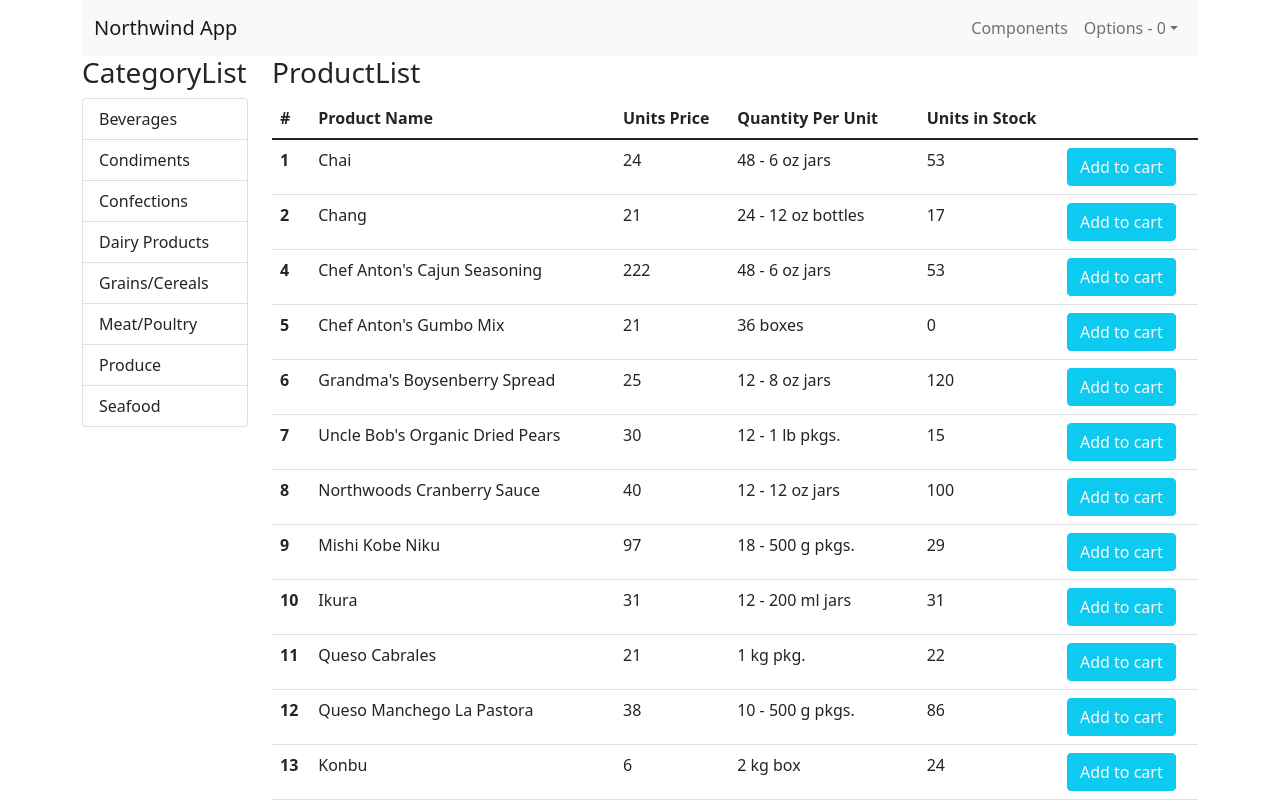
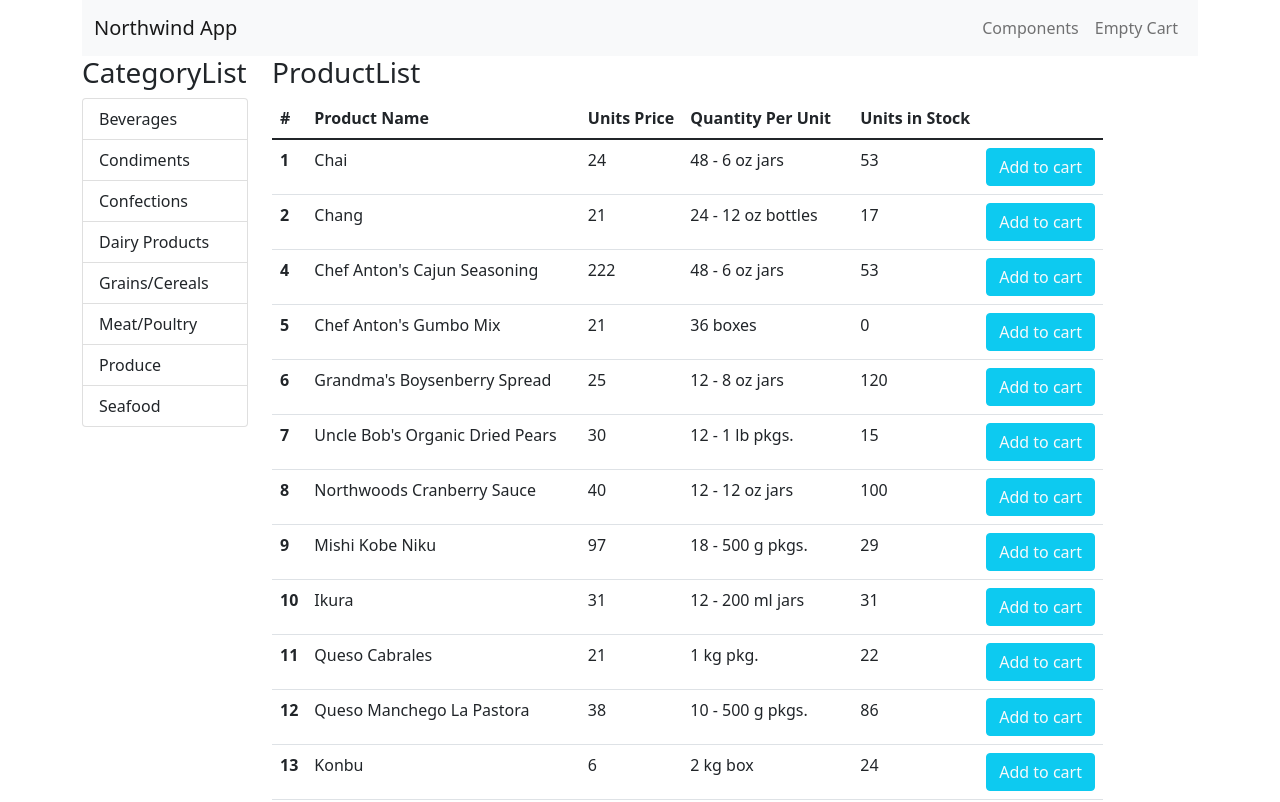
Before and after one commit to esadakman/udemy-react, a React (Create React App) app: page / in a window 1280 px wide. Shown: the top 802 px of the page. Built offline with nearby package versions, Linux system fonts and the light colour scheme; data requests are answered from the project's data file; the HTML template or start-up script is replaced by a standard one.

Commit message:
badge and remove buttons added

```diff
--- a/src/App.js
+++ b/src/App.js
@@ -41,6 +41,11 @@ export default class App extends Component {
     this.setState({ cart: newCart });
   };
 
+  removeFromCart = (product) => {
+    let newCart = this.state.cart.filter((c) => c.product.id !== product.id);
+    this.setState({ cart: newCart });
+  };
+
   render() {
     let productInfo = { title: "ProductList" };
     let categoryInfo = { title: "CategoryList" };
@@ -50,7 +55,9 @@ export default class App extends Component {
         {/* Navi'yi direkt <Navi /> şeklindede yazabilirim */}
         {/* <Navi></Navi> */}
         <Container>
-          <Navi cart={this.state.cart} />
+          {/* <div> */}
+          <Navi removeFromCart={this.removeFromCart} cart={this.state.cart} />
+          {/* </div> */}
 
           <Row>
             <Col xs="2" role="button">
@@ -63,7 +70,7 @@ export default class App extends Component {
                 info={categoryInfo}
               />
             </Col>
-            <Col xs="10">
+            <Col xs="9">
               {/* <ProductList title="Product List" /> */}
               {/* <ProductList title={titleProduct} /> */}
               <ProductList
--- /dev/null
+++ b/src/CartSummary.jsx
@@ -0,0 +1,55 @@
+import React, { Component } from "react";
+import {
+  UncontrolledDropdown,
+  DropdownToggle,
+  DropdownMenu,
+  DropdownItem,
+  Badge,
+  NavItem,
+  NavLink,
+} from "reactstrap";
+
+export default class CartSummary extends Component {
+  renderSummary() {
+    return (
+      <UncontrolledDropdown nav inNavbar>
+        <DropdownToggle nav caret>
+          Your Carts
+        </DropdownToggle>
+        <DropdownMenu>
+          {this.props.cart.map((cartItem) => (
+            <DropdownItem key={cartItem.product.id}>
+              <Badge
+                color="danger"
+                onClick={() => this.props.removeFromCart(cartItem.product)}
+              >
+                x
+              </Badge>
+              {cartItem.product.productName}
+              <Badge color="success">{cartItem.quantity}</Badge>
+            </DropdownItem>
+          ))}
+
+          <DropdownItem divider />
+          <DropdownItem>Reset</DropdownItem>
+        </DropdownMenu>
+      </UncontrolledDropdown>
+    );
+  }
+  renderEmptyCart() {
+    return (
+      <NavItem>
+        <NavLink>Empty Cart</NavLink>
+      </NavItem>
+    );
+  }
+  render() {
+    return (
+      <div>
+        {this.props.cart.length > 0
+          ? this.renderSummary()
+          : this.renderEmptyCart()}
+      </div>
+    );
+  }
+}
--- a/src/Navi.js
+++ b/src/Navi.js
@@ -1,7 +1,7 @@
 // ! rcc(snippet sayeyinde) komutuyla bir class componenti oluşturmuş olduk
 
 import React, { Component } from "react";
-
+import CartSummary from "./CartSummary";
 import {
   Collapse,
   Navbar,
@@ -10,10 +10,6 @@ import {
   Nav,
   NavItem,
   NavLink,
-  UncontrolledDropdown,
-  DropdownToggle,
-  DropdownMenu,
-  DropdownItem,
 } from "reactstrap";
 
 // ! export "Public" anlamına geliyor, yani diğer taraflardan erişilebilir
@@ -47,18 +43,10 @@ export default class Navi extends Component {
               <NavItem>
                 <NavLink href="/components/">Components</NavLink>
               </NavItem>
-
-              <UncontrolledDropdown nav inNavbar>
-                <DropdownToggle nav caret>
-                  Options - {this.props.cart.length}
-                </DropdownToggle>
-                <DropdownMenu end>
-                  <DropdownItem>Option 1</DropdownItem>
-                  <DropdownItem>Option 2</DropdownItem>
-                  <DropdownItem divider />
-                  <DropdownItem>Reset</DropdownItem>
-                </DropdownMenu>
-              </UncontrolledDropdown>
+              <CartSummary
+                removeFromCart={this.props.removeFromCart}
+                cart={this.props.cart}
+              />
             </Nav>
           </Collapse>
         </Navbar>
```
Also changed, not shown: 1 other file (tests, documents, lock files or other folders).
